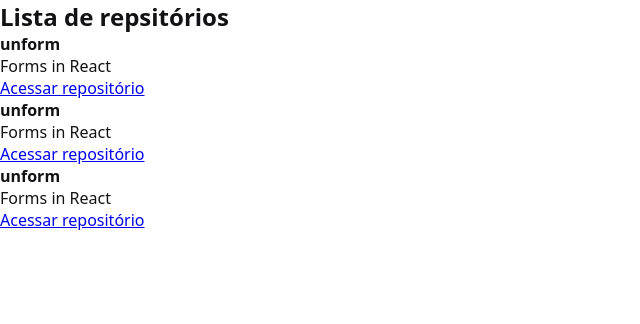
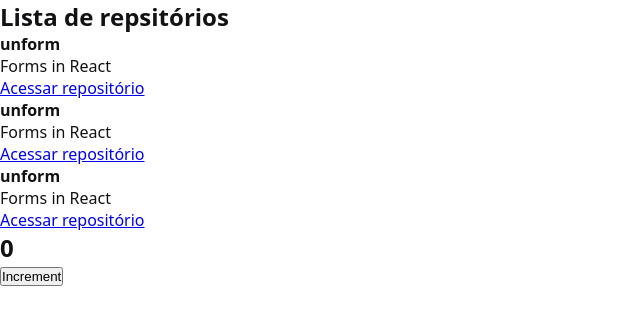
Before and after one commit to bulnes/github-explorer, a React app: page / in a window 1280 px wide. Shown: the top 324 px of the page, without its empty margins (0-640 px from the left). Built offline with nearby package versions, Linux system fonts and the light colour scheme.

Commit message:
feat: creating counter component

```diff
--- a/src/App.jsx
+++ b/src/App.jsx
@@ -1,6 +1,12 @@
+import Counter from './components/Counter'
 import Repositorylist from './components/RepositoryList'
 import './styles/globals.scss'
 
 export function App() {
-  return <Repositorylist />
+  return (
+    <>
+      <Repositorylist />
+      <Counter />
+    </>
+  )
 }
--- /dev/null
+++ b/src/components/Counter.jsx
@@ -0,0 +1,19 @@
+import { useState } from "react"
+
+export default function Counter() {
+  const [counter, setCounter] = useState(0)
+
+  function increment() {
+    setCounter(counter + 1)
+  }
+
+  return (
+    <div>
+      <h2>{counter}</h2>
+
+      <button type="button" onClick={increment}>
+        Increment
+      </button>
+    </div>
+  )
+}
```
